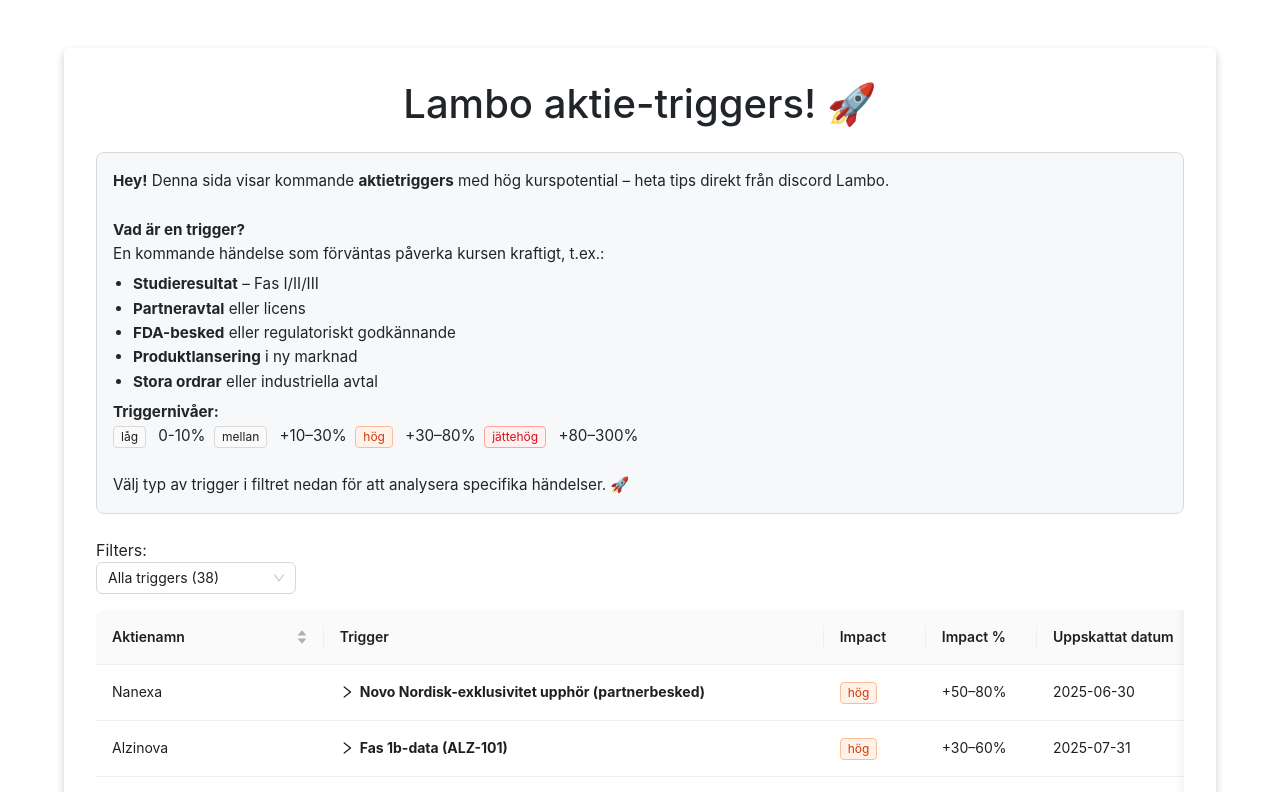
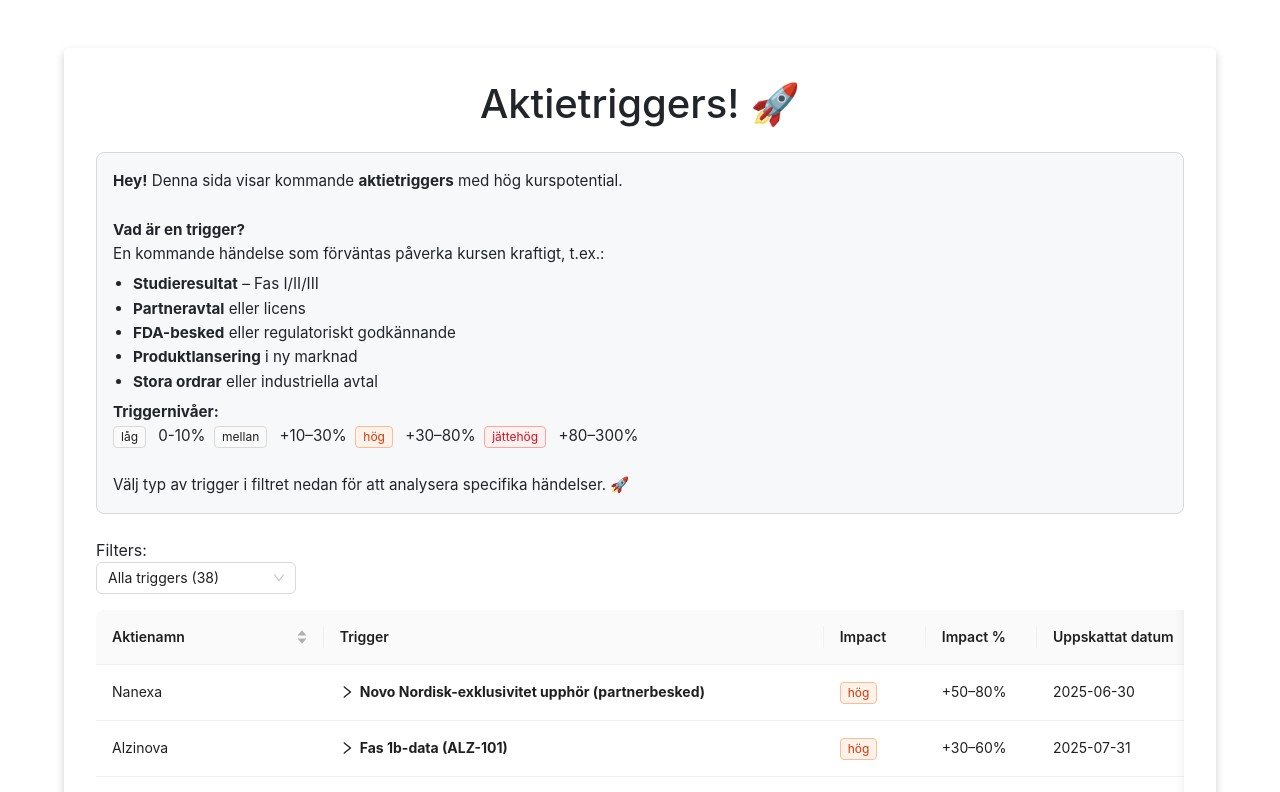
Before and after one commit to psykopotatis/lambo-triggers, a React (Create React App) app: page / in a window 1280 px wide. Shown: the top 792 px of the page. Built offline with nearby package versions, Linux system fonts and the light colour scheme; the HTML template or start-up script is replaced by a standard one.

Commit message:
Fix title

```diff
--- a/public/index.html
+++ b/public/index.html
@@ -11,7 +11,7 @@
     />
     <link rel="apple-touch-icon" href="%PUBLIC_URL%/logo192.png" />
     <link rel="manifest" href="%PUBLIC_URL%/manifest.json" />
-    <title>Lambo aktie-triggers!</title>
+    <title>Aktietriggers! 🚀<</title>
     <!-- Google tag (gtag.js) -->
     <script async src="https://www.googletagmanager.com/gtag/js?id=G-BFTDHEFEZE"></script>
     <script>
--- a/src/App.js
+++ b/src/App.js
@@ -108,18 +108,13 @@ function App() {
       title: 'Original Datum',
       dataIndex: 'originalDate',
       key: 'originalDate',
-    },
-    {
-      title: 'Type',
-      dataIndex: 'triggerType',
-      key: 'triggerType',
-    },
+    }
   ];
 
   return (
       <ConfigProvider>
         <div className="container mt-5">
-          <h1 className="text-center mb-4">Lambo aktie-triggers! 🚀</h1>
+          <h1 className="text-center mb-4">Aktietriggers! 🚀</h1>
           <InfoBox />
           <div style={{ marginBottom: 16 }}>
             Filters: <br/>
--- a/src/infobox.js
+++ b/src/infobox.js
@@ -15,7 +15,7 @@ const InfoBox = () => {
         lineHeight: 1.6,
       }}
     >
-      <strong>Hey!</strong> Denna sida visar kommande <strong>aktietriggers</strong> med hög kurspotential – heta tips direkt från discord Lambo.<br />
+      <strong>Hey!</strong> Denna sida visar kommande <strong>aktietriggers</strong> med hög kurspotential.<br />
       <br />
       <strong>Vad är en trigger?</strong> <br />
       En kommande händelse som förväntas påverka kursen kraftigt, t.ex.:
```
